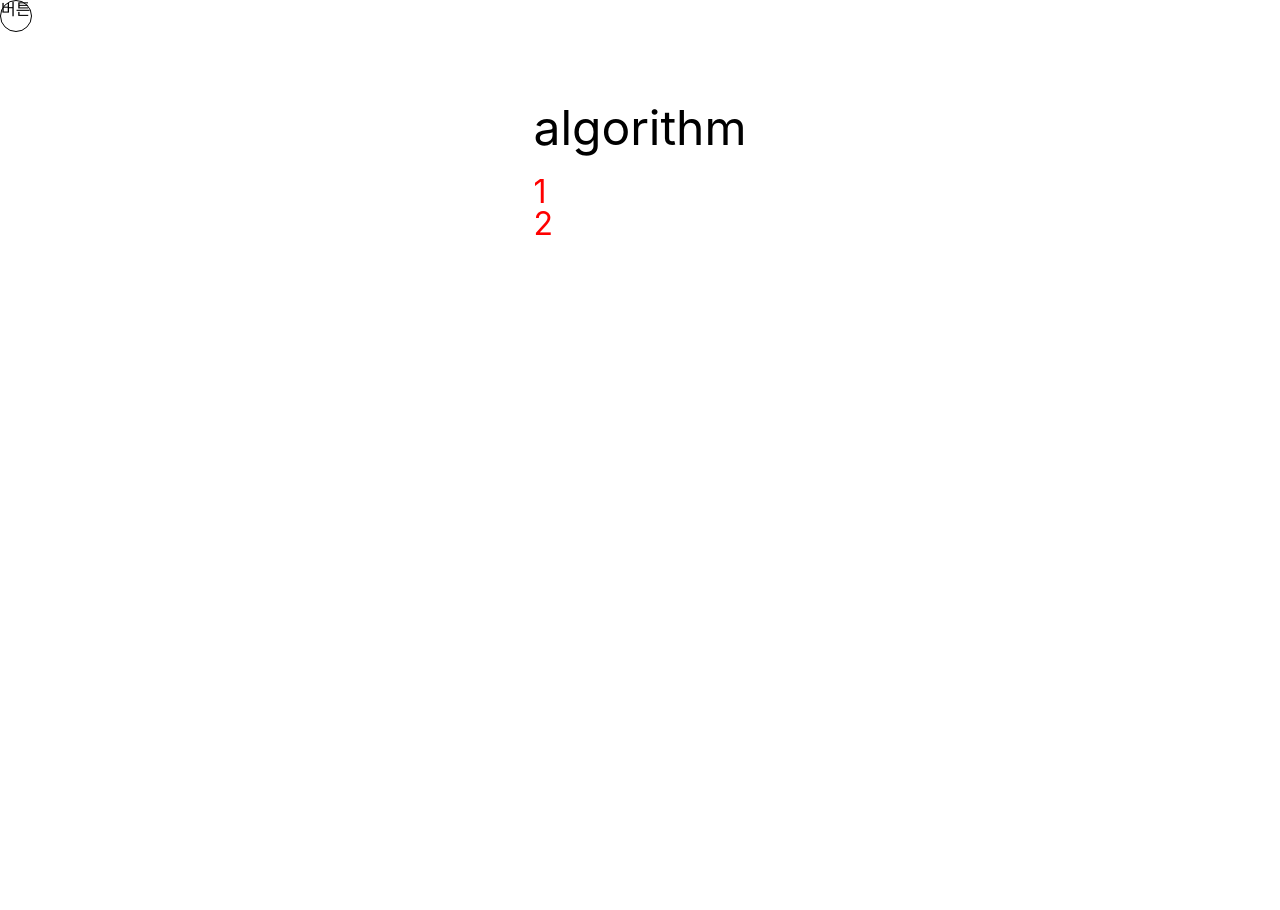
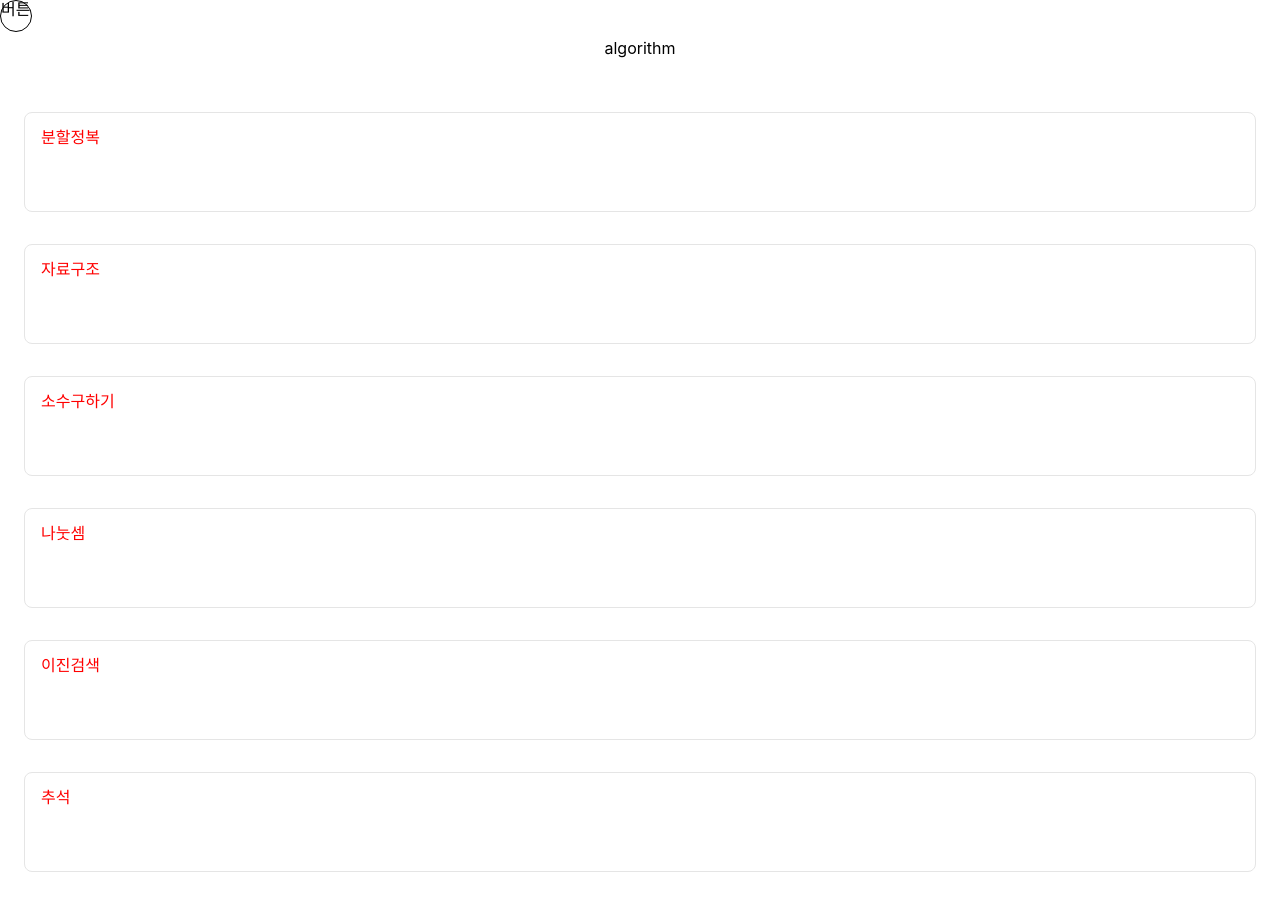
Before and after one commit to ProjectTavern/deprecated-winterguard.github.io, a Next.js app: page /study/algorithm in a window 1280 px wide. Shown: the top 910 px of the page. Before the commit the page ends 800 px from the top, so only its background shows below. Built offline with nearby package versions, Linux system fonts and the light colour scheme.

Commit message:
포스팅 데이터 처리

```diff
--- a/components/organizations/PostItem/index.js
+++ b/components/organizations/PostItem/index.js
@@ -1,7 +1,11 @@
 import { StyledPostItem } from "./private.PostItem.styled";
 
-const PostItem = ({ children }) => {
-  return <StyledPostItem>{children}</StyledPostItem>;
+const PostItem = ({ children, post }) => {
+  return (
+    <StyledPostItem>
+      {children}
+    </StyledPostItem>
+  );
 };
 
 export default PostItem;
--- a/components/organizations/PostItem/private.PostItem.styled.js
+++ b/components/organizations/PostItem/private.PostItem.styled.js
@@ -1,6 +1,12 @@
 import styled from "styled-components";
 
 const StyledPostItem = styled.li`
+  border: 1px solid #e5e5e5;
+  border-radius: 8px;
+  width: 100%;
+  margin: 16px 0;
+  padding: 16px;
+  min-height: 100px;
   color: red;
 `;
 
--- a/components/templates/PostList/index.js
+++ b/components/templates/PostList/index.js
@@ -1,19 +1,19 @@
 import {
-  StyledPostListContainer,
   StyledPostList,
 } from "./private.PostList.styled";
 
 import { PostItem } from "@/components/organizations";
 
-const Post = ({ category }) => {
+const Post = ({ posts = [] }) => {
   return (
-    <StyledPostListContainer>
-      <h2>{category}</h2>
-      <StyledPostList>
-        <PostItem>1</PostItem>
-        <PostItem>2</PostItem>
-      </StyledPostList>
-    </StyledPostListContainer>
+    <StyledPostList>
+      {posts.map(
+        post =>
+          (
+            <PostItem post={post}>{post.title}</PostItem>
+          )
+      )}
+    </StyledPostList>
   );
 };
 
--- a/components/templates/PostList/private.PostList.styled.js
+++ b/components/templates/PostList/private.PostList.styled.js
@@ -1,15 +1,13 @@
 import styled from "styled-components";
 
-const StyledPostListContainer = styled.div`
-  font-size: 2rem;
-  padding: 40px 16px;
-  h2 {
-    text-align: center;
-    padding: 24px 0;
-    font-size: 1.5em;
-  }
+const StyledPostListContainer = styled.div``;
+
+const StyledPostList = styled.ul`
+  display: flex;
+  width: 100%;
+  flex-direction: column;
+  font-size: 1rem;
+  padding: 40px 0;
 `;
 
-const StyledPostList = styled.ul``;
-
 export { StyledPostListContainer, StyledPostList };
--- a/next.config.js
+++ b/next.config.js
@@ -1,6 +1,7 @@
 const isProduction = process.env.NODE_ENV === 'production'
 
 module.exports = {
+  target: 'serverless',
   webpack: function (config) {
     config.module.rules.push({ test: /\.md$/, use: 'raw-loader' });
     config.module.rules.push({ test: /\.yml$/, use: 'raw-loader' });
--- a/pages/index.js
+++ b/pages/index.js
@@ -9,7 +9,7 @@ export default function Home() {
   return (
     <React.Fragment>
       <Head>
-        <title>Winterguard's Log</title>
+        <title>WinterLog</title>
         <link rel="icon" href="/favicon.ico" />
       </Head>
 
--- a/pages/study/[category]/index.js
+++ b/pages/study/[category]/index.js
@@ -2,11 +2,40 @@ import { useRouter } from "next/router";
 
 import { PostList } from "@/components/templates";
 
-const PostListPage = () => {
+import { getPosts } from '@/preAPI/posts'
+
+const PostListPage = ({ posts }) => {
   const router = useRouter();
   const { category } = router.query;
+  console.log(posts);
 
-  return <PostList category={category} />;
+  return (
+    <React.Fragment>
+      <h2>{category}</h2>
+      <PostList category={category} posts={posts} />
+    </React.Fragment>
+  );
 };
 
 export default PostListPage;
+
+export const getStaticProps = async ({ params, preview = false, previewData }) => {
+  const posts = await getPosts();
+  posts.forEach(post => delete post.orig);
+
+  return {
+    props: {
+      posts
+    }
+  }
+}
+
+export async function getStaticPaths() {
+  const allPosts = await getPosts();
+  const paths = allPosts.map(({ categories }) => `/study/${categories[0]}`) || [];
+
+  return {
+    paths,
+    fallback: true,
+  }
+}
--- a/preAPI/posts.js
+++ b/preAPI/posts.js
@@ -8,18 +8,24 @@ export const getPosts = async () => {
   const posts = [];
 
   for (const key of context.keys()) {
-    const post = key.slice(2);
-    const content = await import(`../contents/${post}`);
-    const mattered = matter(content.default);
+    const postURI = key.slice(2);
+    const post = await import(`../contents/${postURI}`);
+    const mattered = matter(post.default);
 
-    const categories = post.split('/')
-    const title = categories.pop().replace(/\..+$/, '');
+    const slug = postURI.replace('.md', '');
+    const categories = postURI.split('/')
+    const filename = categories.pop();
+    const [writtenAt] = filename.match(/^(\d+)-(\d+)-(\d+)-/);
+    const title = filename.replace(/^(\d+)-(\d+)-(\d+)-/, '').replace(/\..+$/, '');
+    const content = marked(mattered.content);
 
     posts.push({
       title,
-      slug: post.replace('.md', ''),
+      slug,
+      writtenAt,
+      categories,
       ...mattered,
-      categories
+      content
     });
   }
 
@@ -29,7 +35,7 @@ export const getPosts = async () => {
 export const getPost = async (slug) => {
   const fileContent = await import(`../contents/${slug}.md`);
   const mattered = matter(fileContent.default);
-  const content = marked(meta.content);
+  const content = marked(mattered.content);
 
   return {
     ...mattered,
```
Also changed, not shown: pages/study/index.js (+1 -15 lines).
